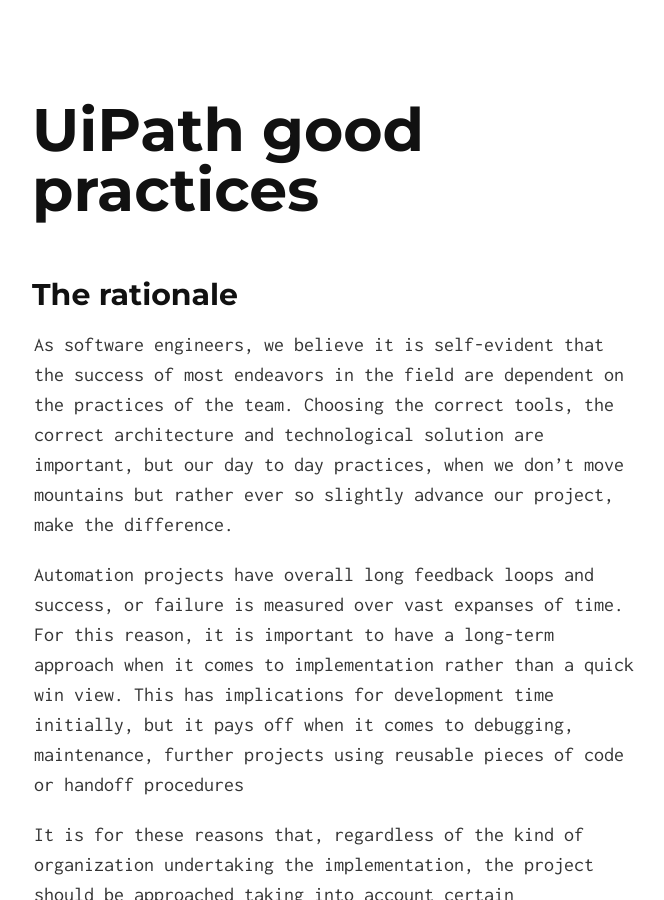
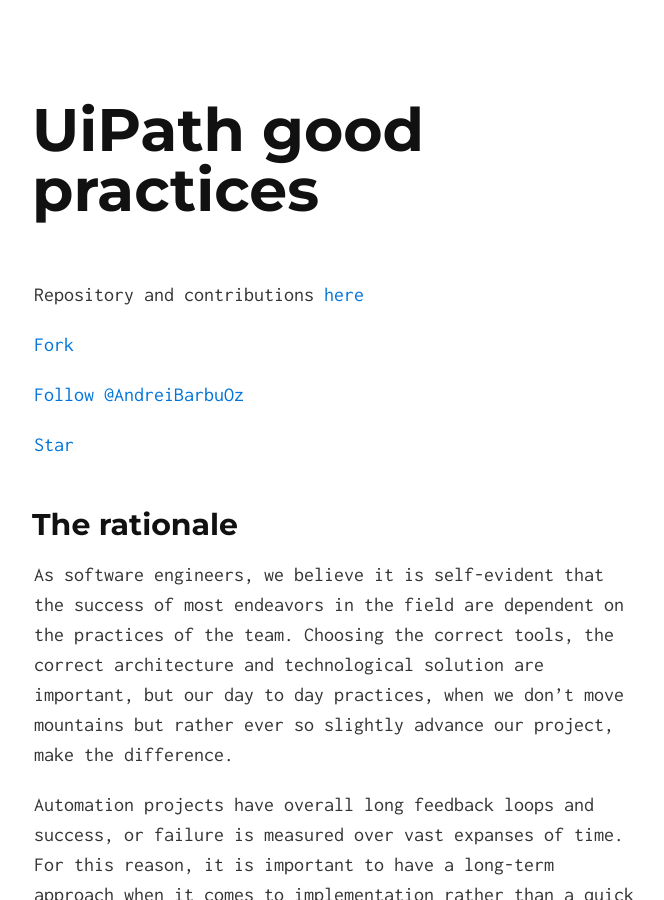
Before and after one commit to AndreiBarbuOz/uipath-good-practices, a Jekyll site: the page built from index.md, in a window 1280 px wide and 900 px high. Shown: the whole window, without its empty margins (306-970 px from the left). Built offline with Jekyll 4.4.1, drawn with Linux system fonts in a browser that asks for light colours; our own code applies the rules of GitHub Pages for plain Markdown files.

Commit message:
add buttons

```diff
--- a/_includes/head.html
+++ b/_includes/head.html
@@ -0,0 +1,2 @@
+<!-- Place this tag in your head or just before your close body tag. -->
+<script async defer src="https://buttons.github.io/buttons.js"></script>
--- a/index.md
+++ b/index.md
@@ -1,6 +1,17 @@
 ---
 layout: default
 ---
+
+Repository and contributions [here](https://github.com/AndreiBarbuOz/uipath-good-practices)
+
+<!-- Place this tag where you want the button to render. -->
+<a class="github-button" href="https://github.com/AndreiBarbuOz/uipath-good-practices/fork" data-color-scheme="no-preference: dark; light: light; dark: dark;" data-icon="octicon-repo-forked" data-size="large" data-show-count="true" aria-label="Fork AndreiBarbuOz/uipath-good-practices on GitHub">Fork</a>
+
+<!-- Place this tag where you want the button to render. -->
+<a class="github-button" href="https://github.com/AndreiBarbuOz" data-color-scheme="no-preference: dark; light: light; dark: dark;" data-size="large" data-show-count="true" aria-label="Follow @AndreiBarbuOz on GitHub">Follow @AndreiBarbuOz</a>
+
+<!-- Place this tag where you want the button to render. -->
+<a class="github-button" href="https://github.com/AndreiBarbuOz/uipath-good-practices" data-color-scheme="no-preference: dark; light: light; dark: dark;" data-icon="octicon-star" data-size="large" data-show-count="true" aria-label="Star AndreiBarbuOz/uipath-good-practices on GitHub">Star</a>
 
 ## The rationale
 
```
Also changed, not shown: 1 other file.
